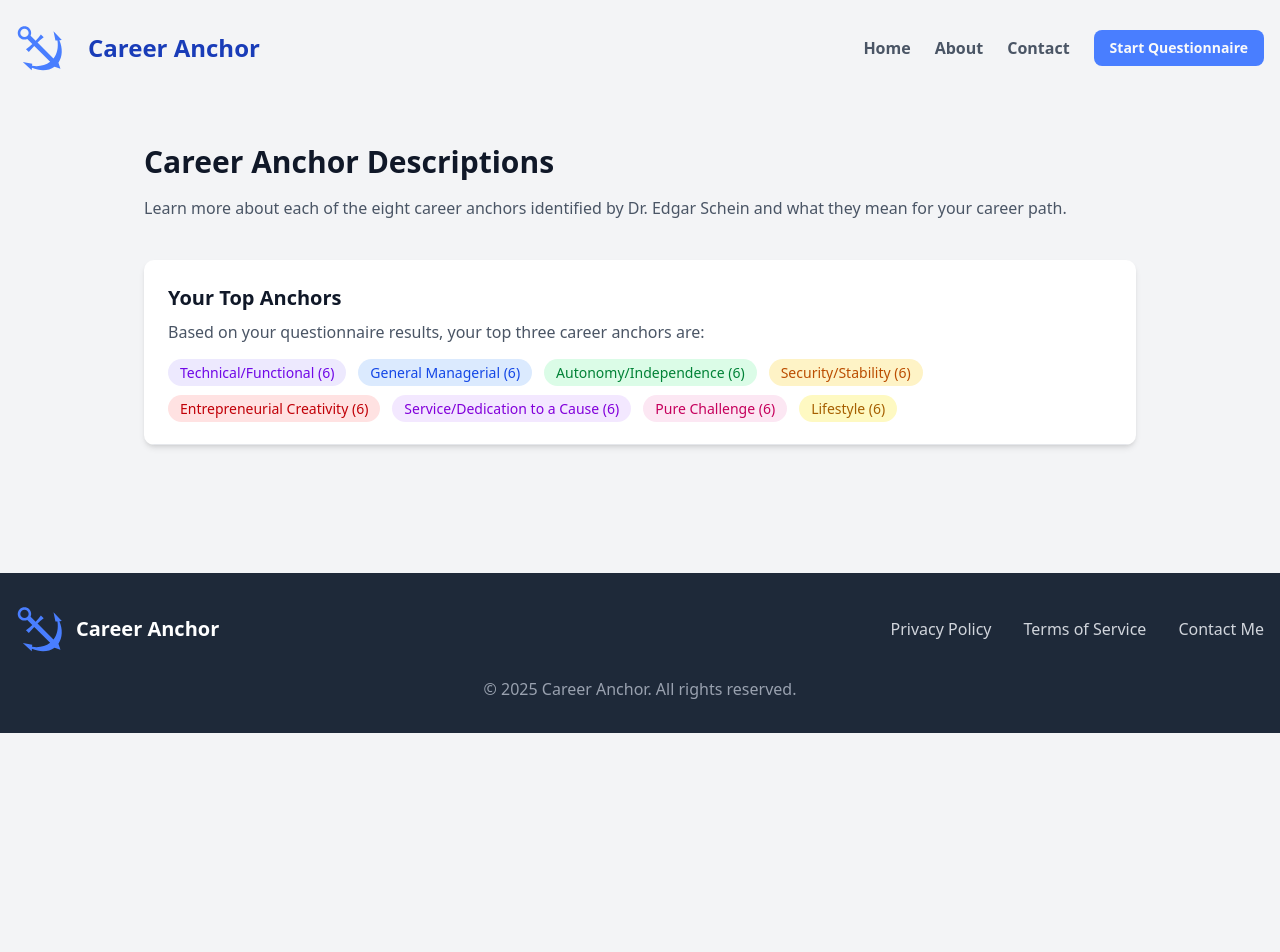
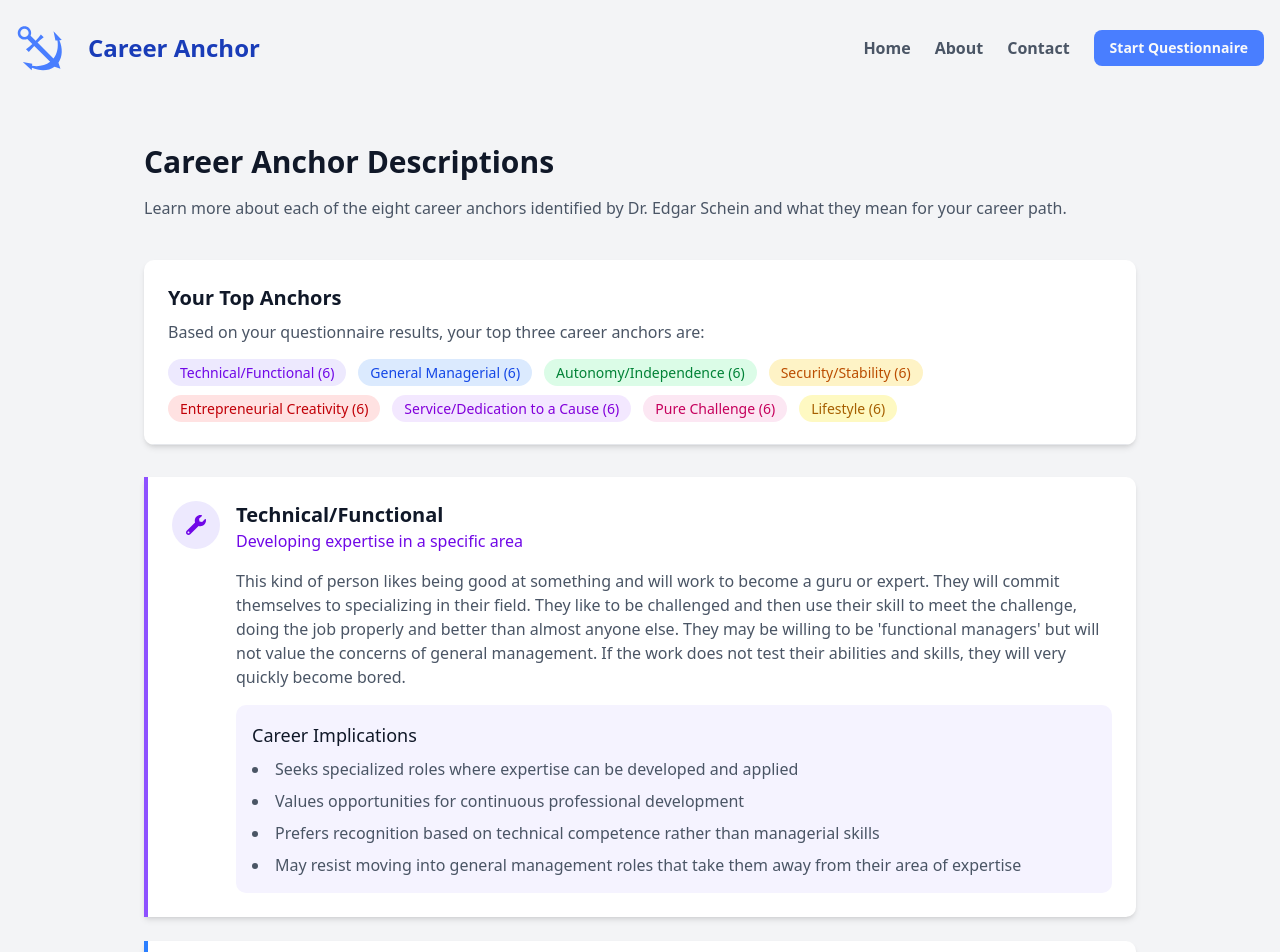
Before and after one commit to Scott-Zeta/career-anchor, a Next.js app: page /descriptions in a window 1280 px wide. Shown: the top 952 px of the page. Before the commit the page ends 800 px from the top, so only its background shows below. Built offline with nearby package versions, Linux system fonts and the light colour scheme.

Commit message:
Add AnchorFullCard component and integrate it into descriptions page

```diff
--- a/src/app/descriptions/page.tsx
+++ b/src/app/descriptions/page.tsx
@@ -1,4 +1,5 @@
 import AnchorBadge from '@/components/descriptions/AnchorBadge';
+import AnchorFullCard from '@/components/descriptions/AnchorFullCard';
 import { anchorDescriptions } from '@/lib/CareerAnchorData';
 
 export default function descriptions() {
@@ -41,6 +42,20 @@ export default function descriptions() {
       </div>
 
       {/* Anchor Full Descriptions Section */}
+      <div className="space-y-6 mb-12">
+        {Object.entries(anchorDescriptions).map(([key, anchor]) => (
+          <div key={key}>
+            <AnchorFullCard
+              title={anchor.title}
+              subtitle={anchor.subtitle}
+              description={anchor.description}
+              implications={anchor.implications}
+              icon={anchor.icon}
+              themecolor={anchor.themecolor}
+            />
+          </div>
+        ))}
+      </div>
     </div>
   );
 }
--- /dev/null
+++ b/src/components/descriptions/AnchorFullCard.tsx
@@ -0,0 +1,136 @@
+import {
+  FaWrench,
+  FaUsers,
+  FaCheck,
+  FaShieldAlt,
+  FaLightbulb,
+  FaHandsHelping,
+  FaTrophy,
+  FaBalanceScale,
+} from 'react-icons/fa';
+
+interface AnchorFullCardProps {
+  title: string;
+  subtitle: string;
+  description: string;
+  implications: string[];
+  icon: string;
+  themecolor: string;
+}
+
+const iconMap: { [key: string]: React.ComponentType } = {
+  wrench: FaWrench,
+  users: FaUsers,
+  check: FaCheck,
+  'shield-alt': FaShieldAlt,
+  lightbulb: FaLightbulb,
+  'hands-helping': FaHandsHelping,
+  trophy: FaTrophy,
+  'balance-scale': FaBalanceScale,
+};
+
+const getColorClasses = (color: string) => {
+  const colorMap: {
+    [key: string]: { bg: string; text: string; bgCard: string; border: string };
+  } = {
+    violet: {
+      bg: 'bg-violet-100',
+      text: 'text-violet-700',
+      bgCard: 'bg-violet-50',
+      border: 'border-violet-500',
+    },
+    blue: {
+      bg: 'bg-blue-100',
+      text: 'text-blue-700',
+      bgCard: 'bg-blue-50',
+      border: 'border-blue-500',
+    },
+    green: {
+      bg: 'bg-green-100',
+      text: 'text-green-700',
+      bgCard: 'bg-green-50',
+      border: 'border-green-500',
+    },
+    amber: {
+      bg: 'bg-amber-100',
+      text: 'text-amber-700',
+      bgCard: 'bg-amber-50',
+      border: 'border-amber-500',
+    },
+    red: {
+      bg: 'bg-red-100',
+      text: 'text-red-700',
+      bgCard: 'bg-red-50',
+      border: 'border-red-500',
+    },
+    purple: {
+      bg: 'bg-purple-100',
+      text: 'text-purple-700',
+      bgCard: 'bg-purple-50',
+      border: 'border-purple-500',
+    },
+    pink: {
+      bg: 'bg-pink-100',
+      text: 'text-pink-700',
+      bgCard: 'bg-pink-50',
+      border: 'border-pink-500',
+    },
+    yellow: {
+      bg: 'bg-yellow-100',
+      text: 'text-yellow-700',
+      bgCard: 'bg-yellow-50',
+      border: 'border-yellow-500',
+    },
+  };
+  return (
+    colorMap[color] || {
+      bg: 'bg-blue-100',
+      text: 'text-blue-700',
+      bgCard: 'bg-blue-50',
+      border: 'border-blue-500',
+    }
+  );
+};
+
+export default function AnchorFullCard({
+  title,
+  subtitle,
+  description,
+  implications,
+  icon,
+  themecolor,
+}: AnchorFullCardProps) {
+  const colors = getColorClasses(themecolor);
+  const IconComponent = iconMap[icon] || FaWrench;
+
+  return (
+    <div
+      className={`border-l-4 ${colors.border} bg-white p-6 rounded-r-lg shadow-md transition transform hover:translate-x-1 hover:shadow-lg`}
+    >
+      <div className="flex items-start mb-4">
+        <div
+          className={`${colors.bg} ${colors.text} w-12 h-12 rounded-full flex items-center justify-center mr-4 flex-shrink-0 text-xl`}
+        >
+          <IconComponent />
+        </div>
+        <div>
+          <h2 className="text-xl font-bold text-gray-900">{title}</h2>
+          <p className={`${colors.text} font-medium`}>{subtitle}</p>
+        </div>
+      </div>
+      <div className="ml-16">
+        <p className="text-gray-600 mb-4">{description}</p>
+        <div className={`${colors.bgCard} p-4 rounded-lg`}>
+          <h3 className="text-lg font-medium text-gray-900 mb-2">
+            Career Implications
+          </h3>
+          <ul className="space-y-2 text-gray-600 list-disc list-inside">
+            {implications.map((implication, index) => (
+              <li key={index}>{implication}</li>
+            ))}
+          </ul>
+        </div>
+      </div>
+    </div>
+  );
+}
```
